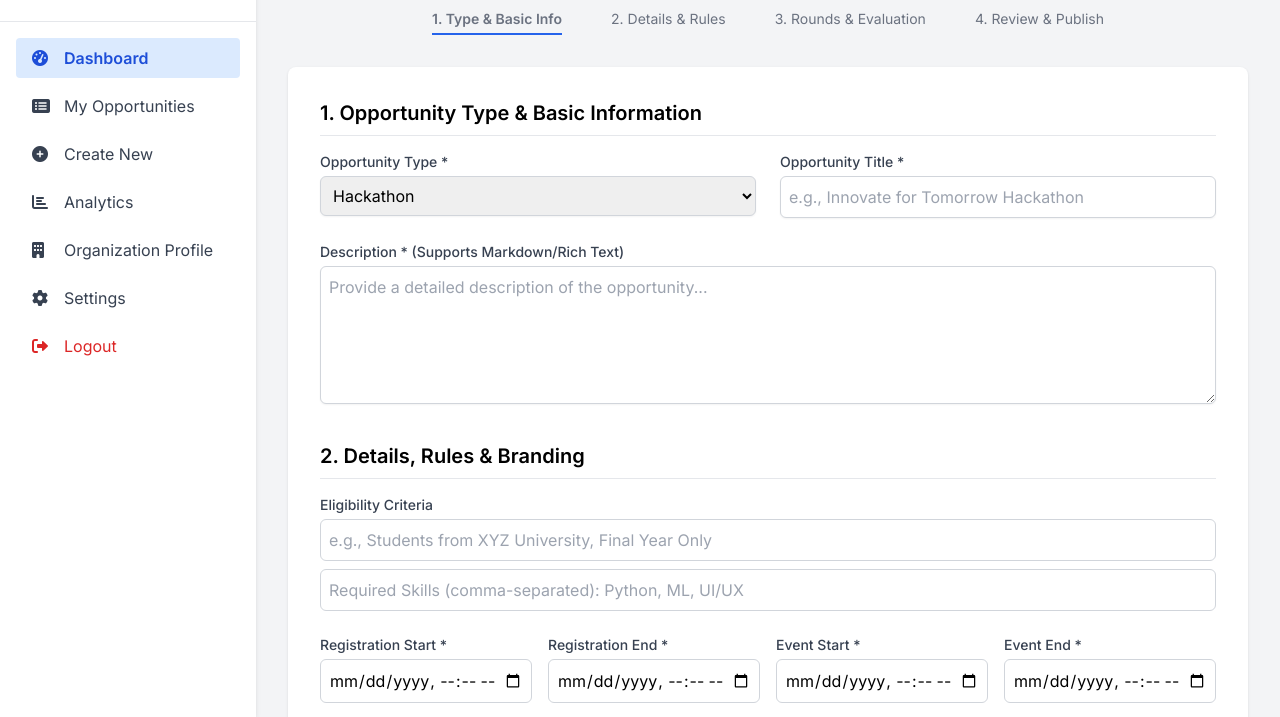
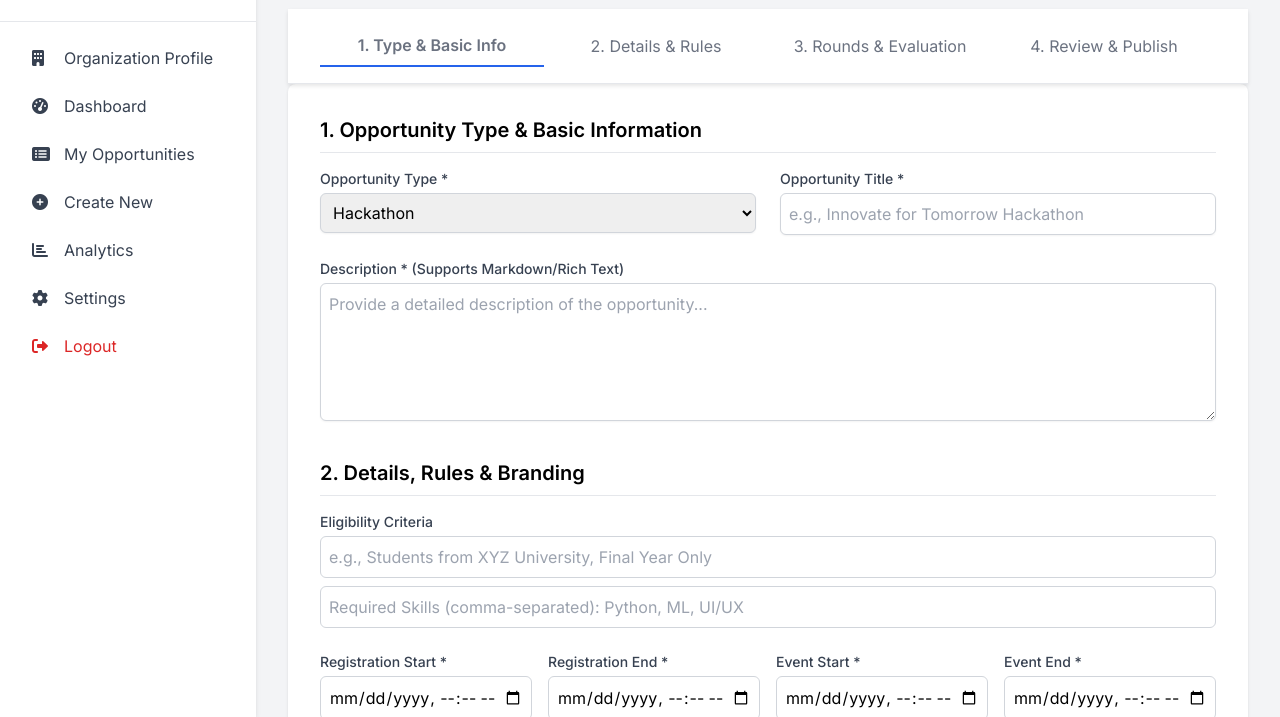
Before and after one commit to KhushiChandak04/frontend_hackathon, a plain HTML site: page organizer_create_opportunity.html in a window 1280 px wide. Shown: the part 83-800 px from the top of the page. Drawn offline with nearby package versions, Linux system fonts and the light colour scheme.

Commit message:
MINOR UI CHANGES

```diff
--- a/organizer_create_opportunity.html
+++ b/organizer_create_opportunity.html
@@ -131,6 +131,33 @@
         body.dark .toggle-icon svg {
             transform: rotate(180deg);
         }
+
+        /* Sticky Wizard Steps */
+        #wizard-steps {
+            position: sticky;
+            top: 0;
+            z-index: 10;
+            background-color: #ffffff; /* Ensure it matches the background */
+            padding: 1rem 2rem; /* Increased padding for better appearance */
+            box-shadow: 0 2px 4px rgba(0, 0, 0, 0.1);
+            border-bottom: 1px solid #e5e7eb; /* Add a subtle border for separation */
+            display: flex;
+            justify-content: space-between;
+            align-items: center;
+        }
+
+        #wizard-steps span {
+            flex: 1; /* Make each step take equal space */
+            text-align: center;
+            padding: 0.5rem 0;
+            cursor: pointer;
+            transition: background-color 0.3s ease, color 0.3s ease;
+        }
+
+        #wizard-steps span:hover {
+            background-color: #f3f4f6; /* Tailwind's gray-100 */
+            border-radius: 0.375rem; /* Tailwind's rounded-md */
+        }
     </style>
 </head>
 <body class="bg-gray-100">
@@ -139,29 +166,29 @@
         <!-- Organizer Sidebar (Copy from organizer_dashboard.html) -->
         <aside class="w-64 bg-white shadow-md flex-shrink-0">
             <div class="p-6 border-b">
-                 <a href="index.html" class="text-2xl font-bold text-blue-600">HackaPlatform</a>
-                 <span class="block text-sm text-gray-500 mt-1">Organizer Panel</span>
+                <a href="index.html" class="text-2xl font-bold text-blue-600">HackaPlatform</a>
+                <span class="block text-sm text-gray-500 mt-1">Organizer Panel</span>
             </div>
             <nav class="p-4 space-y-2">
-                <a href="organizer_dashboard.html" class="flex items-center px-4 py-2 bg-blue-100 text-blue-700 rounded font-semibold"><i class="fas fa-tachometer-alt w-6 mr-2"></i> Dashboard</a>
+                <a href="organizer_profile.html" class="flex items-center px-4 py-2 text-gray-700 hover:bg-gray-100 rounded"><i class="fas fa-building w-6 mr-2"></i> Organization Profile</a>
+                <a href="organizer_dashboard.html" class="flex items-center px-4 py-2 text-gray-700 hover:bg-gray-100 rounded"><i class="fas fa-tachometer-alt w-6 mr-2"></i> Dashboard</a>
                 <a href="organizer_opportunities.html" class="flex items-center px-4 py-2 text-gray-700 hover:bg-gray-100 rounded"><i class="fas fa-list-alt w-6 mr-2"></i> My Opportunities</a>
                 <a href="organizer_create_opportunity.html" class="flex items-center px-4 py-2 text-gray-700 hover:bg-gray-100 rounded"><i class="fas fa-plus-circle w-6 mr-2"></i> Create New</a>
                 <a href="organizer_analytics.html" class="flex items-center px-4 py-2 text-gray-700 hover:bg-gray-100 rounded"><i class="fas fa-chart-bar w-6 mr-2"></i> Analytics</a>
-                <a href="organizer_profile.html" class="flex items-center px-4 py-2 text-gray-700 hover:bg-gray-100 rounded"><i class="fas fa-building w-6 mr-2"></i> Organization Profile</a>
                 <a href="organizer_settings.html" class="flex items-center px-4 py-2 text-gray-700 hover:bg-gray-100 rounded"><i class="fas fa-cog w-6 mr-2"></i> Settings</a>
-                 <a href="index.html" class="flex items-center px-4 py-2 text-red-600 hover:bg-red-50 rounded mt-6"><i class="fas fa-sign-out-alt w-6 mr-2"></i> Logout</a>
+                <a href="index.html" class="flex items-center px-4 py-2 text-red-600 hover:bg-red-50 rounded mt-6"><i class="fas fa-sign-out-alt w-6 mr-2"></i> Logout</a>
             </nav>
         </aside>
         <!-- Main Content Area -->
         <main class="flex-1 overflow-y-auto p-8">
             <h1 class="text-3xl font-bold mb-6">Create New Opportunity</h1>
 
-            <!-- Wizard Steps Indicator -->
-            <div id="wizard-steps" class="mb-8 flex justify-between text-sm text-gray-500 max-w-2xl mx-auto">
-                <span id="step-1" class="step text-blue-600 font-semibold border-b-2 border-blue-600 pb-1 cursor-pointer">1. Type & Basic Info</span>
-                <span id="step-2" class="step cursor-pointer">2. Details & Rules</span>
-                <span id="step-3" class="step cursor-pointer">3. Rounds & Evaluation</span>
-                <span id="step-4" class="step cursor-pointer">4. Review & Publish</span>
+            <!-- Extended Sticky Wizard Steps Indicator -->
+            <div id="wizard-steps">
+                <span id="step-1" class="step text-blue-600 font-semibold border-b-2 border-blue-600">1. Type & Basic Info</span>
+                <span id="step-2" class="step">2. Details & Rules</span>
+                <span id="step-3" class="step">3. Rounds & Evaluation</span>
+                <span id="step-4" class="step">4. Review & Publish</span>
             </div>
 
             <!-- Form Sections -->
```
Also changed, not shown: organizer_analytics.html (+1 -1 lines), organizer_dashboard.html (+1 -1 lines), organizer_manage_opportunity.html (+1 -1 lines), organizer_opportunities.html (+1 -1 lines), organizer_profile.html (+1 -1 lines), organizer_settings.html (+17 -2 lines).
